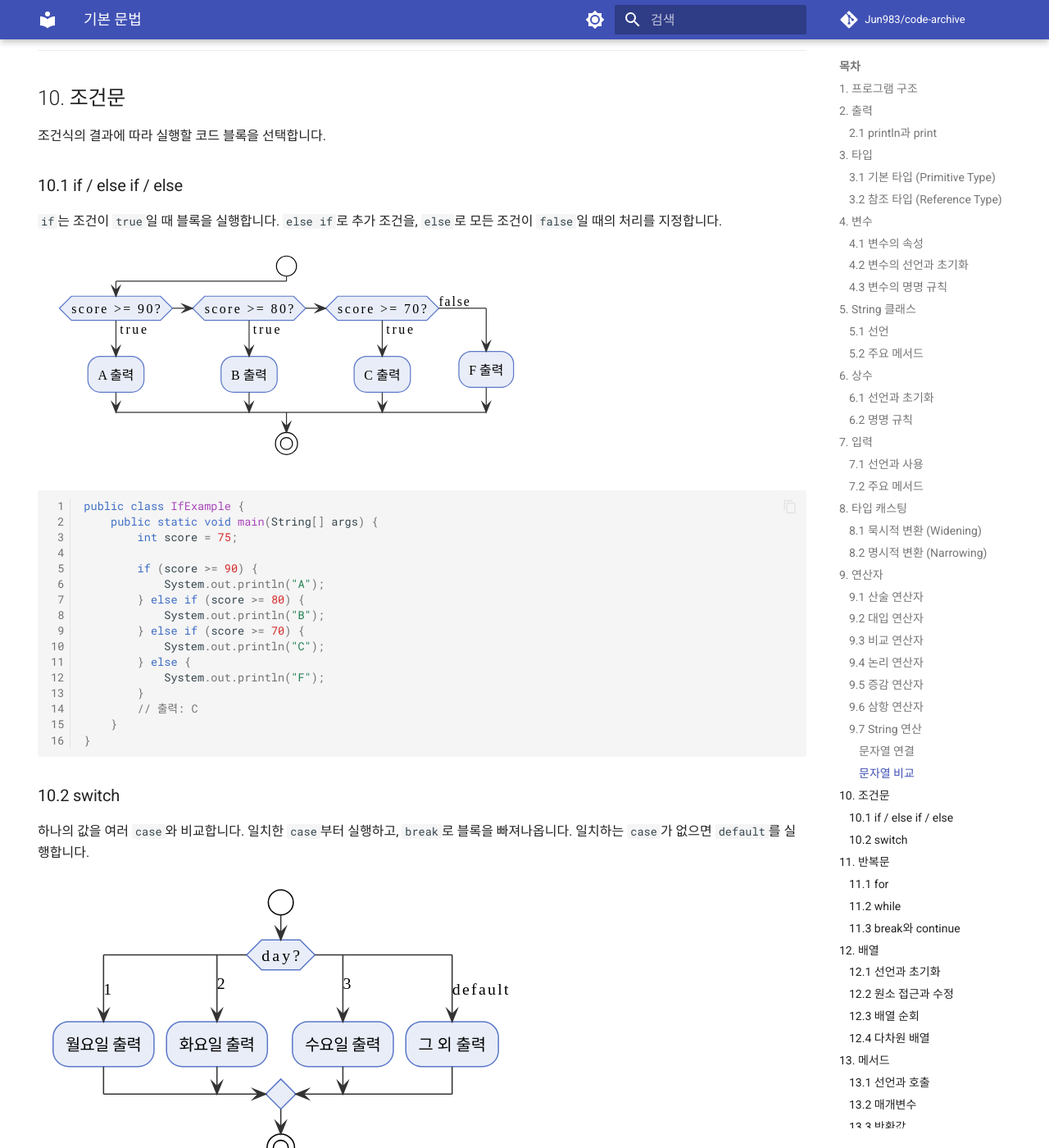
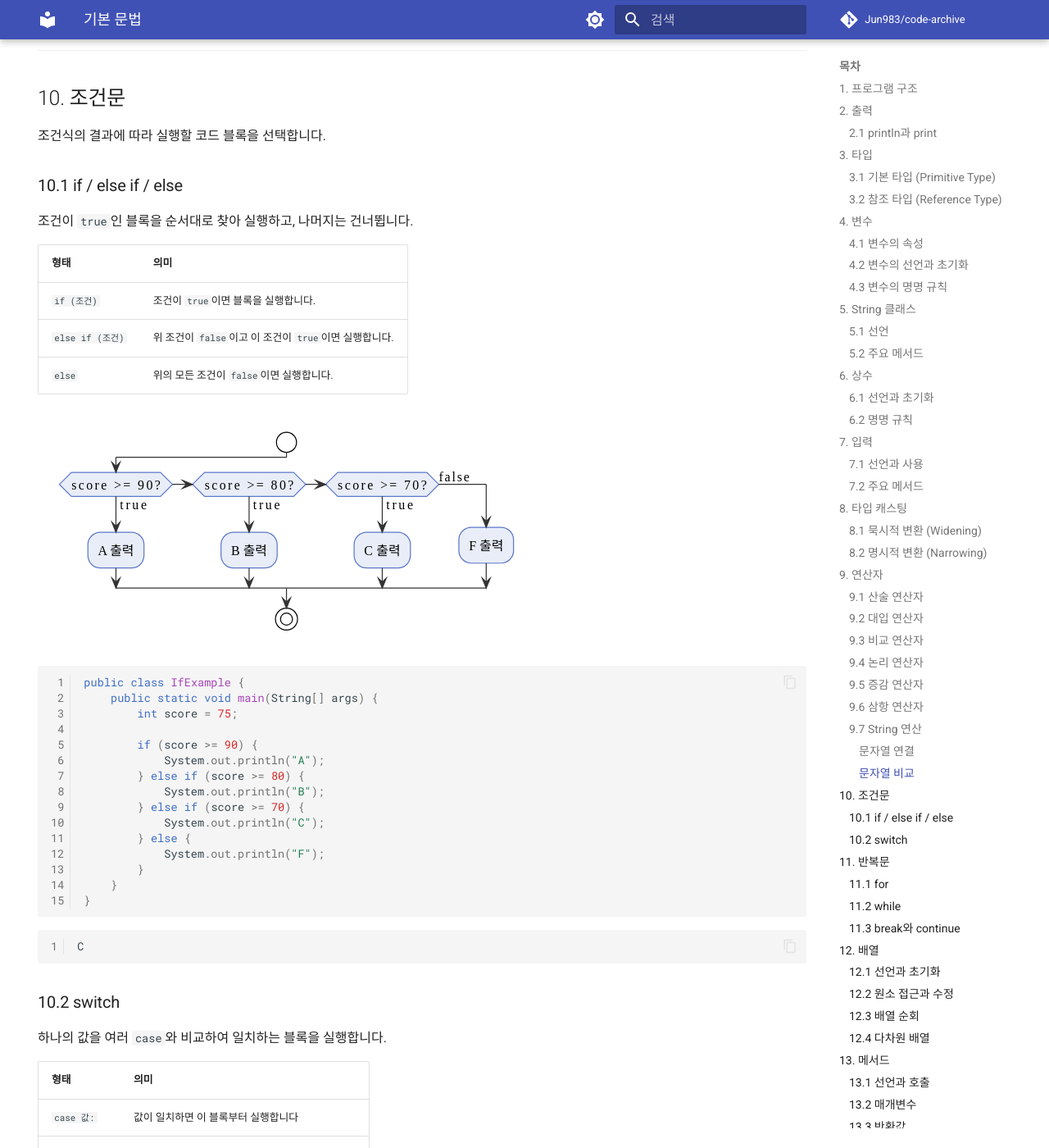
Before and after one commit to Jun983/code-archive, an MkDocs documentation site: the page built from docs/java/syntax.md, in a window 1280 px wide and 1400 px high, scrolled down 14557 px. Shown: the whole window at 82% size. Built offline with MkDocs 1.6.1 and Material for MkDocs 9.7.7, drawn with Linux system fonts in a browser that asks for light colours; comment, search, counter and statistics services are not loaded; some of the changed text lies outside the part shown.

Commit message:
docs(java): 조건문 섹션 초보자 친화성 개선
Co-Authored-By: Claude Sonnet 4.6 <noreply@anthropic.com>

````diff
--- a/docs/java/syntax.md
+++ b/docs/java/syntax.md
@@ -664,7 +664,13 @@ false
 
 ### 10.1 if / else if / else
 
-`if`는 조건이 `true`일 때 블록을 실행합니다. `else if`로 추가 조건을, `else`로 모든 조건이 `false`일 때의 처리를 지정합니다.
+조건이 `true`인 블록을 순서대로 찾아 실행하고, 나머지는 건너뜁니다.
+
+| 형태 | 의미 |
+|------|------|
+| `if (조건)` | 조건이 `true`이면 블록을 실행합니다. |
+| `else if (조건)` | 위 조건이 `false`이고 이 조건이 `true`이면 실행합니다. |
+| `else` | 위의 모든 조건이 `false`이면 실행합니다. |
 
 ![if-else diagram](../assets/images/java/if-else.svg){ width="600" }
 
@@ -682,14 +688,25 @@ public class IfExample {
         } else {
             System.out.println("F");
         }
-        // 출력: C
     }
 }
 ```
 
+```
+C
+```
+
 ### 10.2 switch
 
-하나의 값을 여러 `case`와 비교합니다. 일치한 `case`부터 실행하고, `break`로 블록을 빠져나옵니다. 일치하는 `case`가 없으면 `default`를 실행합니다.
+하나의 값을 여러 `case`와 비교하여 일치하는 블록을 실행합니다.
+
+| 형태 | 의미 |
+|------|------|
+| `case 값:` | 값이 일치하면 이 블록부터 실행합니다 |
+| `break` | 현재 `case` 블록을 끝내고 `switch`를 빠져나옵니다 |
+| `default:` | 일치하는 `case`가 없을 때 실행합니다 |
+
+> `break`를 생략하면 다음 `case`까지 실행이 계속됩니다(fall-through).
 
 ![switch diagram](../assets/images/java/switch.svg){ width="600" }
 
@@ -711,12 +728,13 @@ public class SwitchExample {
             default:
                 System.out.println("그 외");
         }
-        // 출력: 수요일
     }
 }
 ```
 
-> Java 14부터 `switch` 표현식과 `->` 화살표 문법이 정식 지원됩니다.
+```
+수요일
+```
 
 ---
 
````
